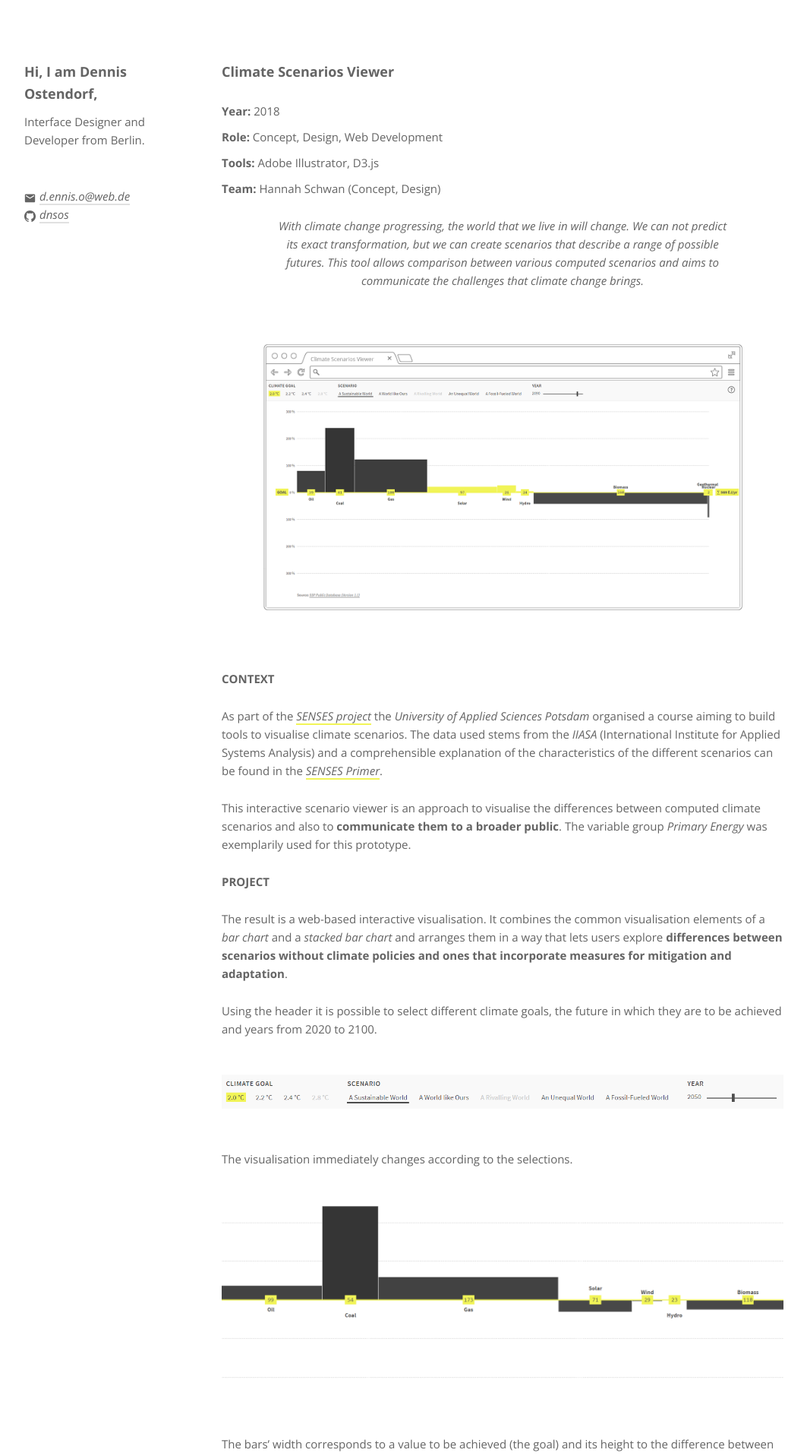
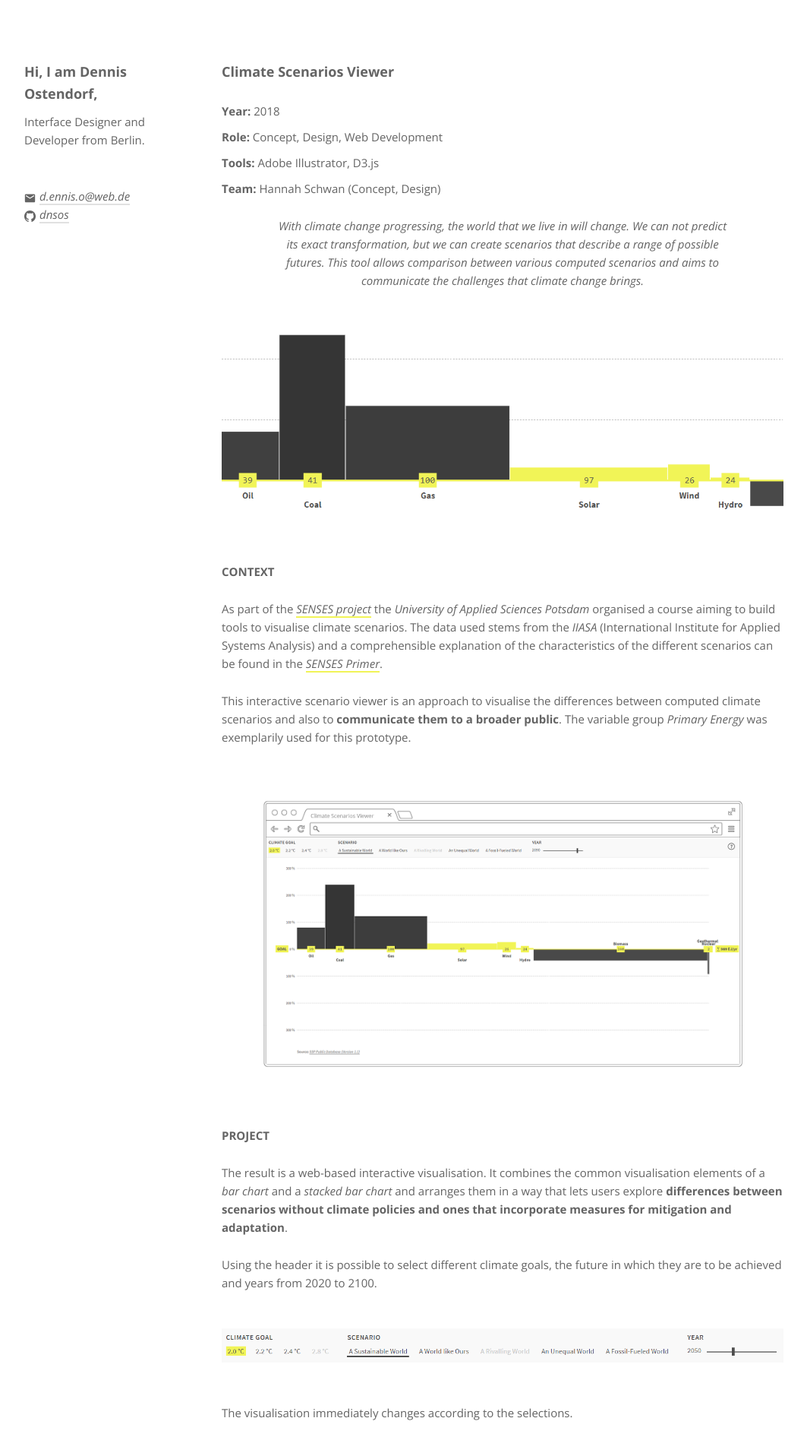
Before and after one commit to dnsos/deinns, a Jekyll site: the page built from _pages/climate_scenarios.md, in a window 1280 px wide. Shown: the top 1916 px of the page at 76% size, without its empty margins (108-1171 px from the left). Built offline with Jekyll 4.4.1, drawn with Linux system fonts in a browser that asks for light colours.

Commit message:
Changed VKS images

```diff
--- a/_pages/climate_scenarios.md
+++ b/_pages/climate_scenarios.md
@@ -15,12 +15,14 @@ order: 5
 
 With climate change progressing, the world that we live in will change. We can not predict its exact transformation, but we can create scenarios that describe a range of possible futures. This tool allows comparison between various computed scenarios and aims to communicate the challenges that climate change brings.
 
-![Climate Scenarios Viewer: Interface]({{site.baseurl}}/img/vks_opener.png)
+![Climate Scenarios Viewer: Closeup]({{site.baseurl}}/img/vks_opener.png)
 
 ## CONTEXT
 As part of the [SENSES project](http://senses-project.org/) the _University of Applied Sciences Potsdam_ organised a course aiming to build tools to visualise climate scenarios. The data used stems from the _IIASA_ (International Institute for Applied Systems Analysis) and a comprehensible explanation of the characteristics of the different scenarios can be found in the [SENSES Primer](https://climatescenario.org/primer/).
 
 This interactive scenario viewer is an approach to visualise the differences between computed climate scenarios and also to __communicate them to a broader public__. The variable group _Primary Energy_ was exemplarily used for this prototype.
+
+![Climate Scenarios Viewer: Interface]({{site.baseurl}}/img/vks_interface.png)
 
 ## PROJECT
 The result is a web-based interactive visualisation. It combines the common visualisation elements of a _bar chart_ and a _stacked bar chart_ and arranges them in a way that lets users explore __differences between scenarios without climate policies and ones that incorporate measures for mitigation and adaptation__.
```
Also changed, not shown: img/vks_interface.png (added), img/vks_opener.png.
